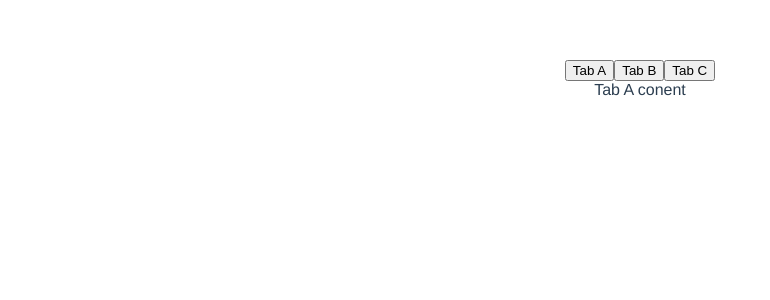
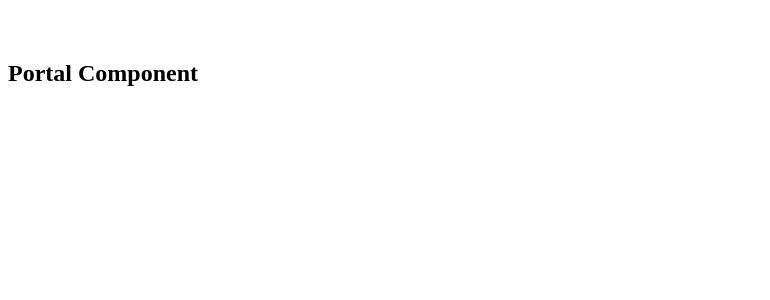
Before and after one commit to Omaralabdullah051/vue-components, a Vue app: page / in a window 1280 px wide. Shown: the top 300 px of the page, without its empty margins (0-770 px from the left). Built offline with nearby package versions, Linux system fonts and the light colour scheme.

Commit message:
teleport component

```diff
--- a/public/index.html
+++ b/public/index.html
@@ -12,6 +12,7 @@
       <strong>We're sorry but <%= htmlWebpackPlugin.options.title %> doesn't work properly without JavaScript enabled. Please enable it to continue.</strong>
     </noscript>
     <div id="app"></div>
+    <div id="portal-root"></div>
     <!-- built files will be auto injected -->
   </body>
 </html>
--- a/src/App.vue
+++ b/src/App.vue
@@ -1,27 +1,19 @@
 <template>
-  <button @click="activeTab = 'TabA'">Tab A</button>
-  <button @click="activeTab = 'TabB'">Tab B</button>
-  <button @click="activeTab = 'TabC'">Tab C</button>
-
- <keep-alive>
-  <component :is="activeTab"/>
- </keep-alive>
+<teleport to="#portal-root">
+  <Portal/>
+</teleport>
 </template>
 
 <script>
-import TabA from "./components/TabA.vue";
-import TabB from "./components/TabB.vue";
-import TabC from "./components/TabC.vue";
+import Portal from "./components/Portal.vue";
 export default {
   name: 'App',
   components: {
-    TabA,
-    TabB,
-    TabC
+    Portal
   },
   data(){
     return {
-      activeTab: 'TabA'
+
     }
   },
   methods: {
--- /dev/null
+++ b/src/components/Portal.vue
@@ -0,0 +1,15 @@
+<template>
+    <h2>
+        Portal Component
+    </h2>
+</template>
+
+<script>
+    export default {
+        name: "PortalA"
+    }
+</script>
+
+<style scoped>
+
+</style>
```
